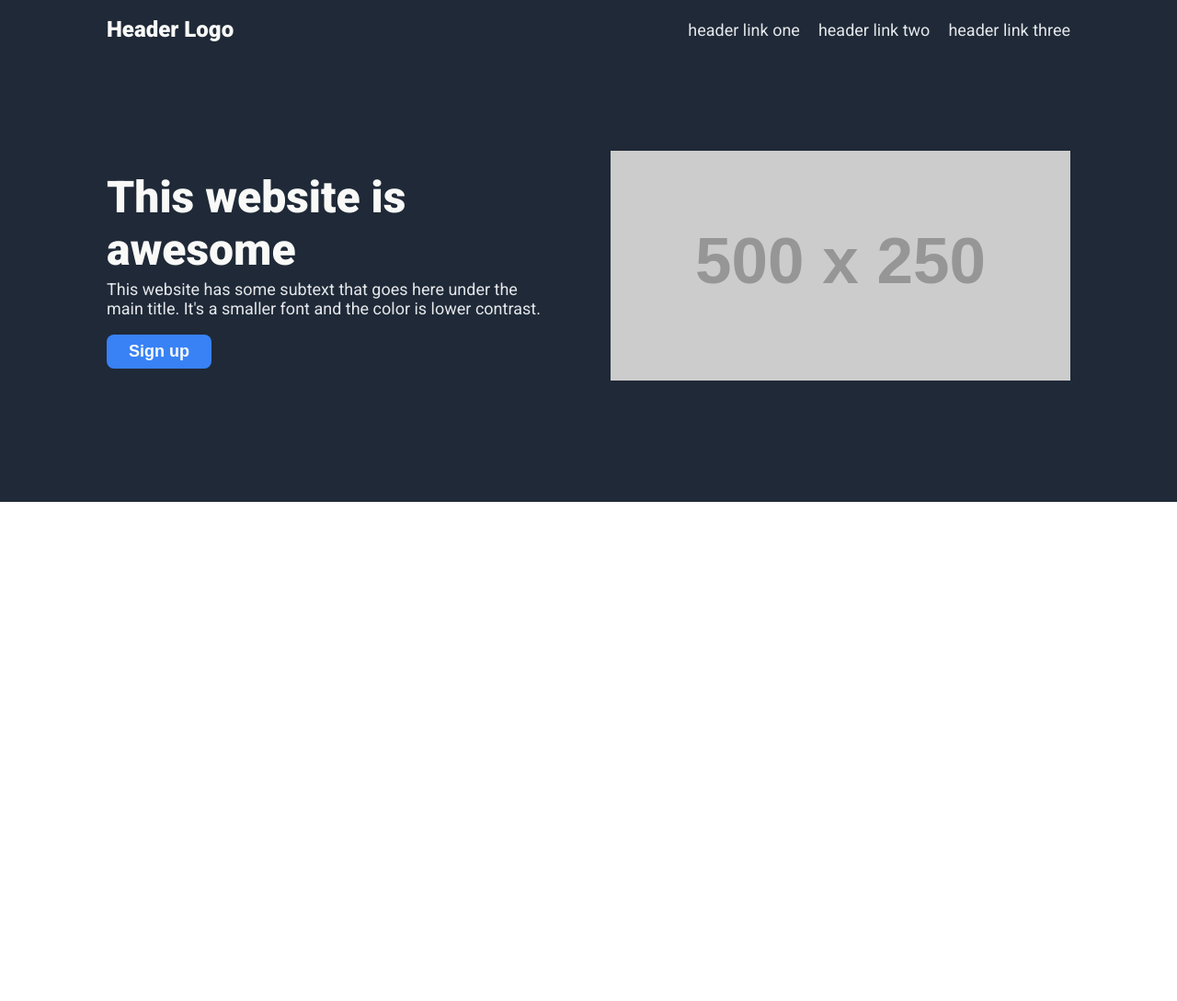
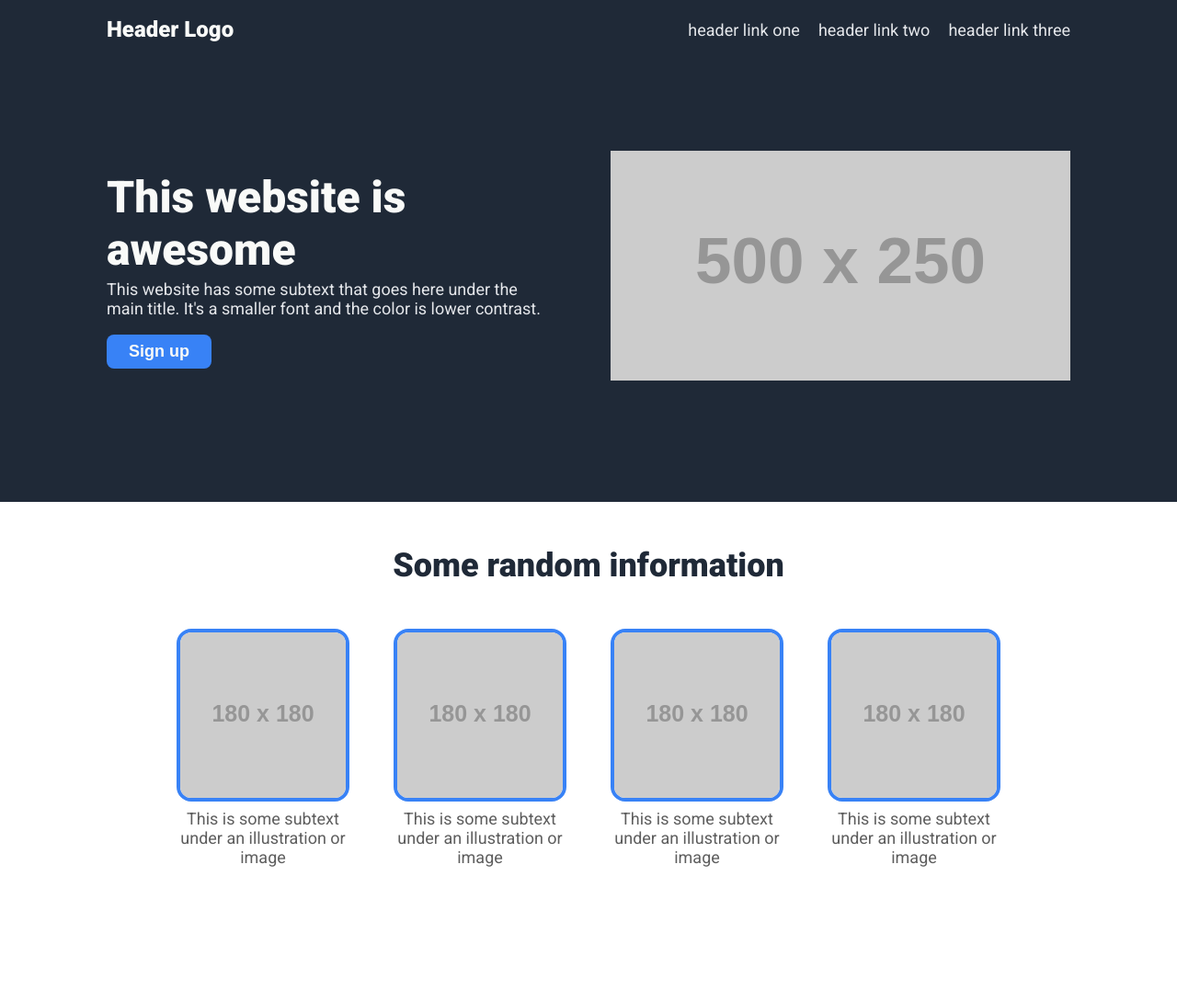
Before and after one commit to tw3080/odin-landing-page, a plain HTML site: page index.html in a window 1280 px wide. Shown: the whole page at 92% size. Before the commit the page ends 800 px from the top, so only its background shows below. Drawn offline with Linux system fonts and the light colour scheme; placeholder pictures from the web are drawn by us.

Commit message:
Create info section and populate with placeholder content

```diff
--- a/index.html
+++ b/index.html
@@ -32,9 +32,27 @@
                 </div>
             </div>
         </header>
-        <div class="info">
-
-        </div>
+        <section class="info">
+            <h2>Some random information</h2>
+            <div class="card-container">
+                <div class="card">
+                    <img class="info-img" src="https://via.placeholder.com/180x180">
+                    <p class="card-description">This is some subtext under an illustration or image</p>
+                </div>
+                <div class="card">
+                    <img class="info-img" src="https://via.placeholder.com/180x180">
+                    <p class="card-description">This is some subtext under an illustration or image</p>
+                </div>
+                <div class="card">
+                    <img class="info-img" src="https://via.placeholder.com/180x180">
+                    <p class="card-description">This is some subtext under an illustration or image</p>
+                </div>
+                <div class="card">
+                    <img class="info-img" src="https://via.placeholder.com/180x180">
+                    <p class="card-description">This is some subtext under an illustration or image</p>
+                </div>
+            </div>
+        </section>
         <div class="quote">
 
         </div>
--- a/style.css
+++ b/style.css
@@ -49,6 +49,13 @@ h1 {
     margin: 4px 0 4px 0;
 }
 
+h2 {
+    font-size: 36px;
+    font-weight: 900;
+    color: #1f2937;
+    margin: 48px 0 48px 0;
+}
+
 p {
     font-size: 18px;
     color: #e5e7eb;
@@ -72,3 +79,32 @@ p {
     gap: 64px;
     padding: 100px 0 128px 0;
 }
+
+.info {
+    max-width: 900px;
+    margin: 0 auto;
+    text-align: center;
+}
+
+.card-container {
+    display: flex;
+    justify-content: center;
+    gap: 48px;
+    padding-bottom: 128px;
+}
+
+.card {
+    display: flex;
+    flex-direction: column;
+    flex-basis: 180px;
+    gap: 8px;
+}
+
+.info-img {
+    border: 4px solid #3882f6;
+    border-radius: 16px;
+}
+
+.card-description {
+    color: #5e5e5e;
+}
```
